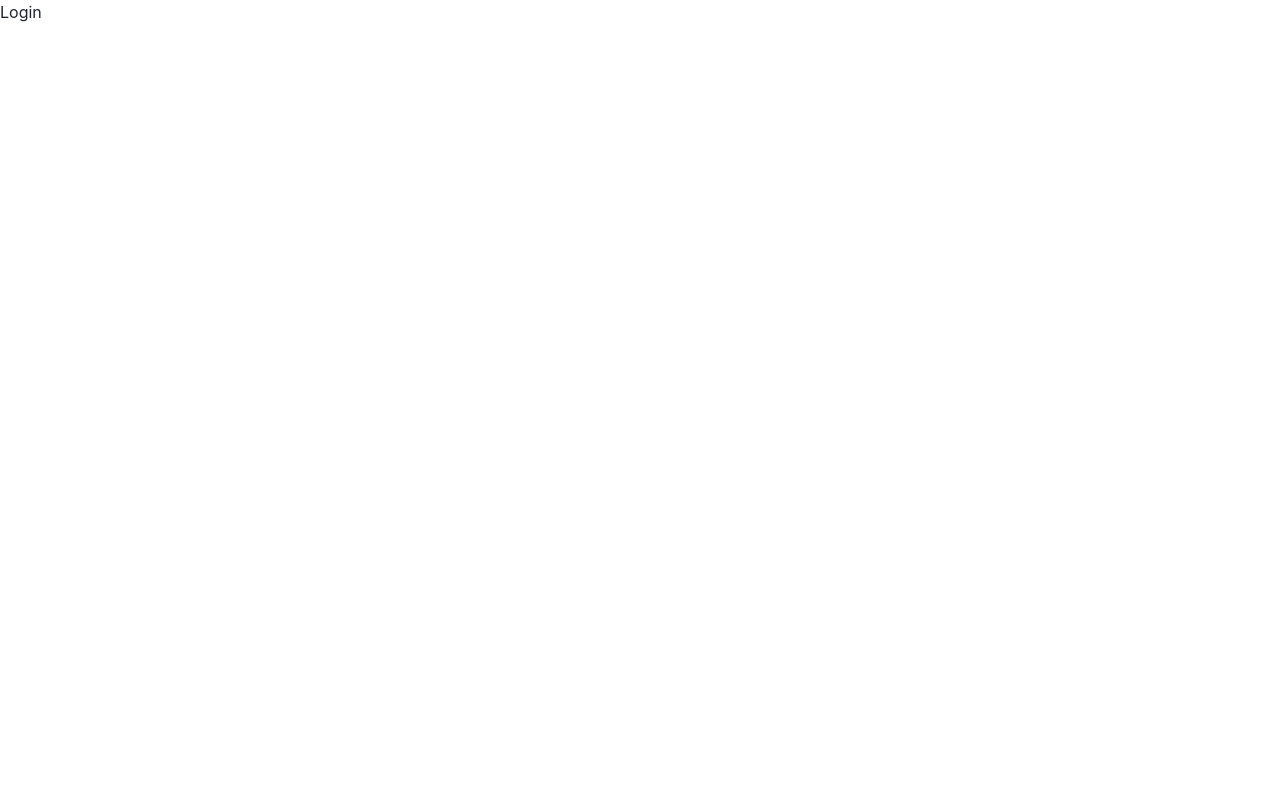
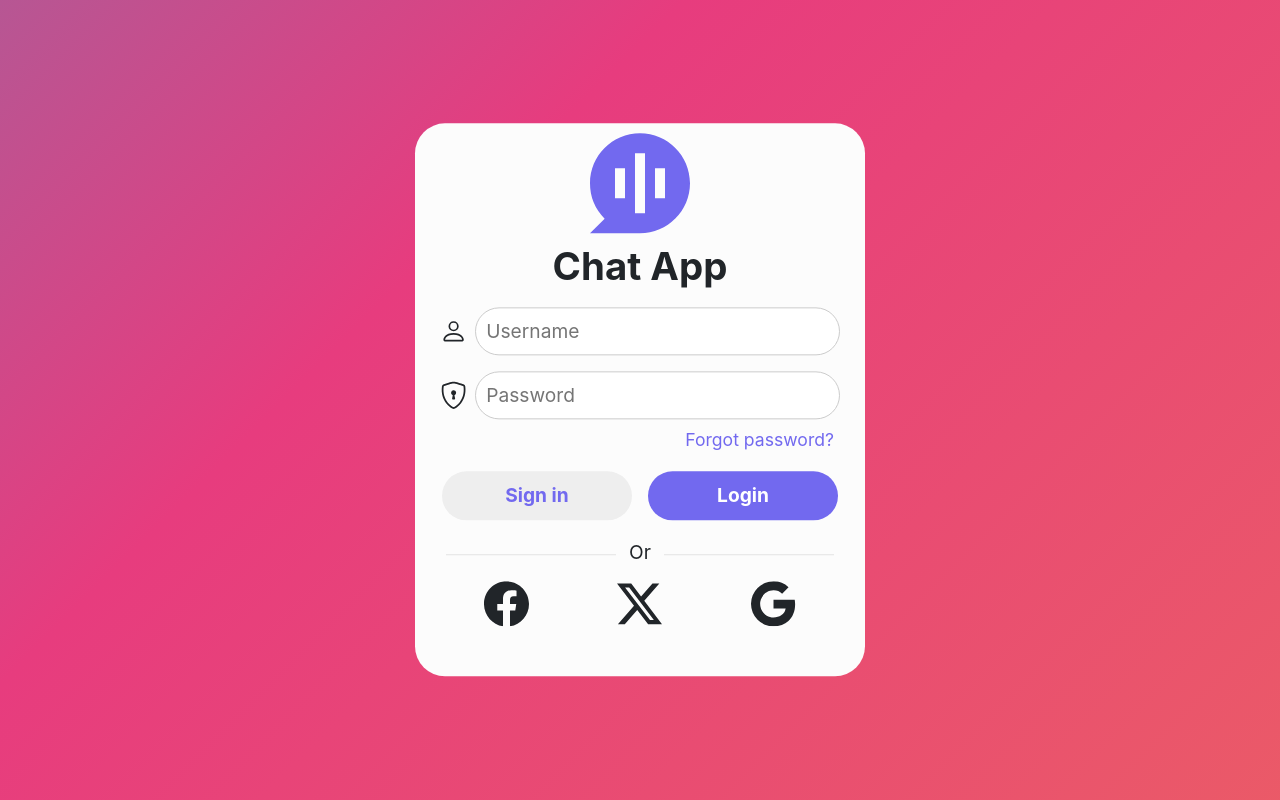
Before and after one commit to tienle2003/chat-app, a React (Create React App) app in the folder client/: page /login in a window 1280 px wide. Built offline with nearby package versions, Linux system fonts and the light colour scheme.

Commit message:
add code for login js

```diff
--- a/client/src/pages/login.js
+++ b/client/src/pages/login.js
@@ -1,7 +1,64 @@
 import React from "react";
+import "./login.css";
 
 const Login = () => {
-  return <>Login</>;
+  return (
+    <div className="login-page">
+      <form className="login-form">
+        <svg
+          xmlns="http://www.w3.org/2000/svg"
+          viewBox="0 0 24 24"
+          width="120"
+          height="120"
+        >
+          <path fill="none" d="M0 0h24v24H0z" />
+          <path
+            d="M4.929 19.071A9.969 9.969 0 0 1 2 12C2 6.477 6.477 2 12 2s10 4.477 10 10-4.477 10-10 10H2l2.929-2.929zM11 6v12h2V6h-2zM7 9v6h2V9H7zm8 0v6h2V9h-2z"
+            fill="rgba(114,105,239,1)"
+          />
+        </svg>
+        <h1>Chat App</h1>
+        <div className="input-box">
+          <svg xmlns="http://www.w3.org/2000/svg" width="30" height="30" fill="currentColor" class="bi bi-person" viewBox="0 0 16 16">
+            <path d="M8 8a3 3 0 1 0 0-6 3 3 0 0 0 0 6m2-3a2 2 0 1 1-4 0 2 2 0 0 1 4 0m4 8c0 1-1 1-1 1H3s-1 0-1-1 1-4 6-4 6 3 6 4m-1-.004c-.001-.246-.154-.986-.832-1.664C11.516 10.68 10.289 10 8 10s-3.516.68-4.168 1.332c-.678.678-.83 1.418-.832 1.664z" />
+          </svg>
+          <input className="for-username" type="text" id="username" name="username" placeholder="Username" />
+        </div>
+        <div className="input-box">
+          <svg xmlns="http://www.w3.org/2000/svg" width="30" height="30" fill="currentColor" class="bi bi-shield-lock" viewBox="0 0 16 16">
+            <path d="M5.338 1.59a61 61 0 0 0-2.837.856.48.48 0 0 0-.328.39c-.554 4.157.726 7.19 2.253 9.188a10.7 10.7 0 0 0 2.287 2.233c.346.244.652.42.893.533q.18.085.293.118a1 1 0 0 0 .101.025 1 1 0 0 0 .1-.025q.114-.034.294-.118c.24-.113.547-.29.893-.533a10.7 10.7 0 0 0 2.287-2.233c1.527-1.997 2.807-5.031 2.253-9.188a.48.48 0 0 0-.328-.39c-.651-.213-1.75-.56-2.837-.855C9.552 1.29 8.531 1.067 8 1.067c-.53 0-1.552.223-2.662.524zM5.072.56C6.157.265 7.31 0 8 0s1.843.265 2.928.56c1.11.3 2.229.655 2.887.87a1.54 1.54 0 0 1 1.044 1.262c.596 4.477-.787 7.795-2.465 9.99a11.8 11.8 0 0 1-2.517 2.453 7 7 0 0 1-1.048.625c-.28.132-.581.24-.829.24s-.548-.108-.829-.24a7 7 0 0 1-1.048-.625 11.8 11.8 0 0 1-2.517-2.453C1.928 10.487.545 7.169 1.141 2.692A1.54 1.54 0 0 1 2.185 1.43 63 63 0 0 1 5.072.56" />
+            <path d="M9.5 6.5a1.5 1.5 0 0 1-1 1.415l.385 1.99a.5.5 0 0 1-.491.595h-.788a.5.5 0 0 1-.49-.595l.384-1.99a1.5 1.5 0 1 1 2-1.415" />
+          </svg>
+          <input className="for-password" type="password" id="password" name="password" placeholder="Password" />
+        </div>
+        <div className="detail-instruction">
+          <span className="forgot-password">
+            <a href="#">Forgot password?</a>
+          </span>
+        </div>
+        <div className="btn-groups">
+          <button type="submit">Sign in</button>
+          <button type="submit">Login</button>
+        </div>
+        <div className="other-login">
+          <hr></hr>
+          <span>Or</span>
+          <hr></hr>
+        </div>
+        <div className="social-login">
+          <svg xmlns="http://www.w3.org/2000/svg" width="45" height="45" fill="currentColor" class="bi bi-facebook" viewBox="0 0 16 16">
+            <path d="M16 8.049c0-4.446-3.582-8.05-8-8.05C3.58 0-.002 3.603-.002 8.05c0 4.017 2.926 7.347 6.75 7.951v-5.625h-2.03V8.05H6.75V6.275c0-2.017 1.195-3.131 3.022-3.131.876 0 1.791.157 1.791.157v1.98h-1.009c-.993 0-1.303.621-1.303 1.258v1.51h2.218l-.354 2.326H9.25V16c3.824-.604 6.75-3.934 6.75-7.951" />
+          </svg>
+          <svg xmlns="http://www.w3.org/2000/svg" width="45" height="45" fill="currentColor" class="bi bi-twitter-x" viewBox="0 0 16 16">
+            <path d="M12.6.75h2.454l-5.36 6.142L16 15.25h-4.937l-3.867-5.07-4.425 5.07H.316l5.733-6.57L0 .75h5.063l3.495 4.633L12.601.75Zm-.86 13.028h1.36L4.323 2.145H2.865z" />
+          </svg>
+          <svg xmlns="http://www.w3.org/2000/svg" width="45" height="45" fill="currentColor" class="bi bi-google" viewBox="0 0 16 16">
+            <path d="M15.545 6.558a9.4 9.4 0 0 1 .139 1.626c0 2.434-.87 4.492-2.384 5.885h.002C11.978 15.292 10.158 16 8 16A8 8 0 1 1 8 0a7.7 7.7 0 0 1 5.352 2.082l-2.284 2.284A4.35 4.35 0 0 0 8 3.166c-2.087 0-3.86 1.408-4.492 3.304a4.8 4.8 0 0 0 0 3.063h.003c.635 1.893 2.405 3.301 4.492 3.301 1.078 0 2.004-.276 2.722-.764h-.003a3.7 3.7 0 0 0 1.599-2.431H8v-3.08z" />
+          </svg>
+        </div>
+      </form>
+    </div>
+  );
 };
 
 export default Login;
```
